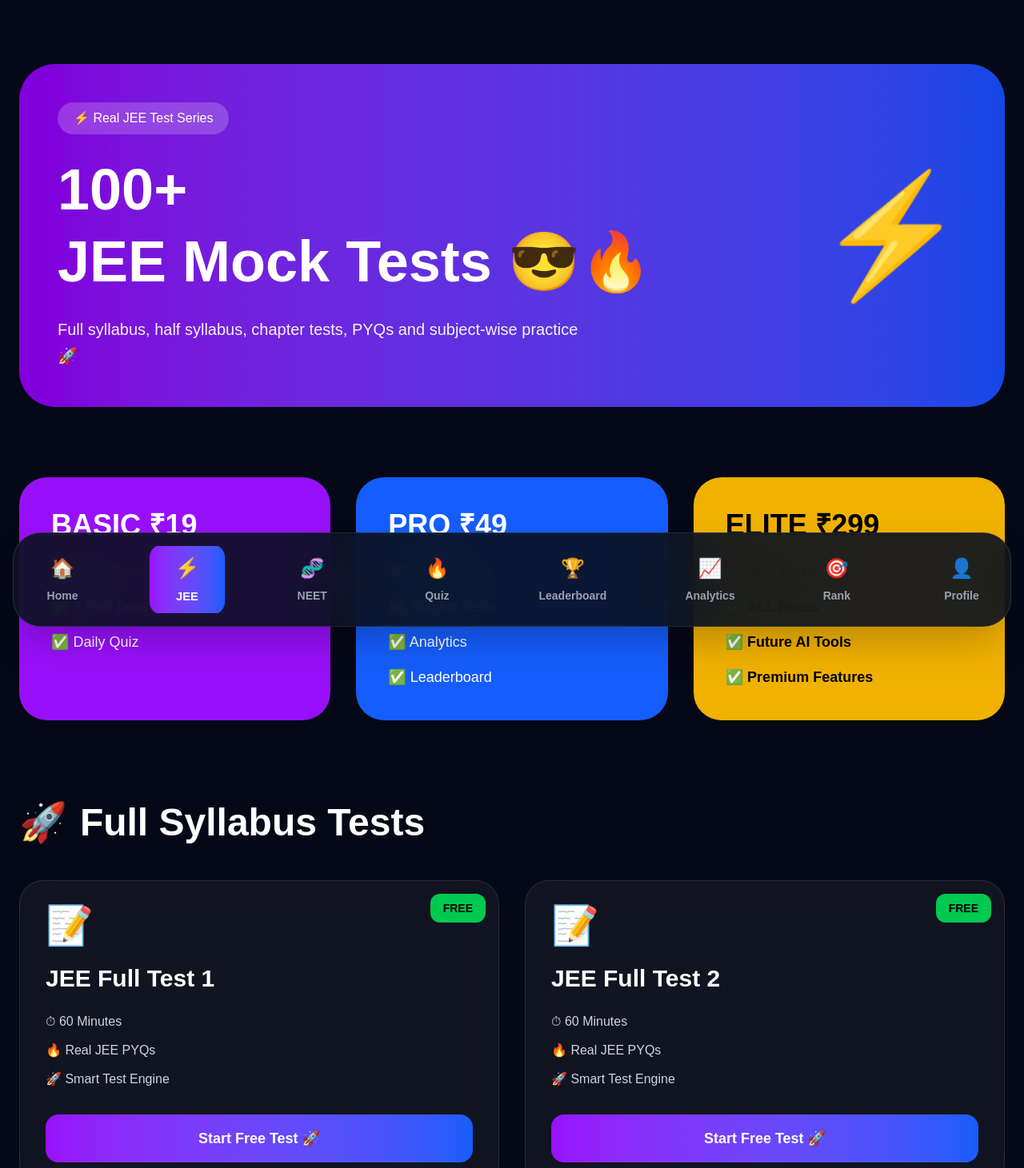
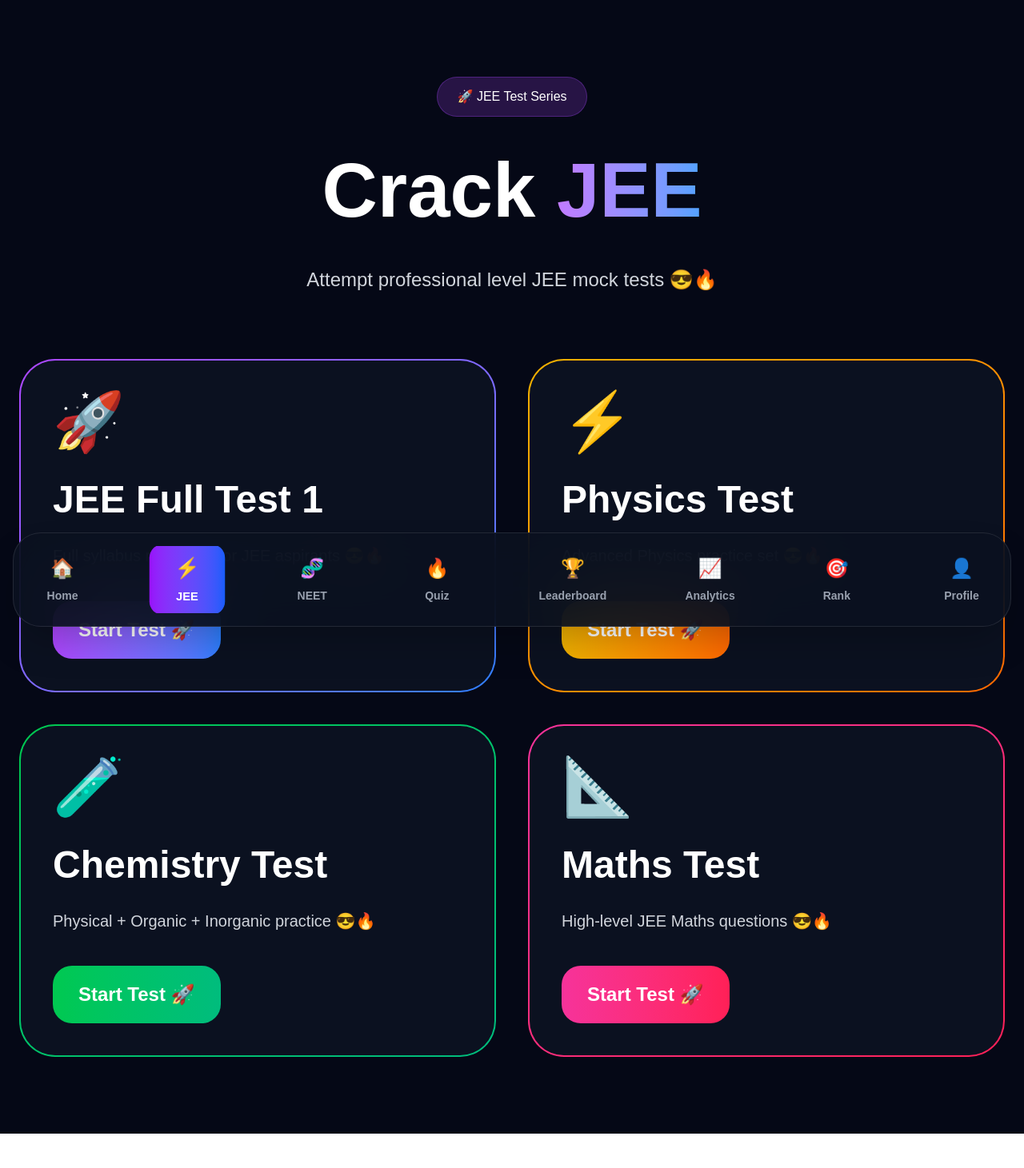
Before and after one commit to himanshu8785/exam-cracker, a Next.js app: page /jee-tests in a window 1280 px wide. Shown: the top 1461 px of the page at 80% size. Built offline with nearby package versions, Linux system fonts and the light colour scheme.

Commit message:
restored stable mock engine

```diff
--- a/app/jee-tests/page.tsx
+++ b/app/jee-tests/page.tsx
@@ -2,346 +2,156 @@
 
 import Link from "next/link";
 
-export default function JEETestSeriesPage(){
+export default function JEETestsPage(){
 
-  const fullTests = Array.from(
-    {length:20},
-    (_,i)=>{
+  const tests = [
 
-      let plan = "FREE";
+    {
 
-      if(i >= 3){
+      title:"JEE Full Test 1",
 
-        plan = "BASIC";
+      description:
+      "Full syllabus mock test for JEE aspirants 😎🔥",
 
-      }
+      icon:"🚀",
 
-      if(i >= 8){
+      color:
+      "from-purple-500 to-blue-500"
 
-        plan = "PRO";
+    },
 
-      }
+    {
 
-      if(i >= 15){
+      title:"Physics Test",
 
-        plan = "ELITE";
+      description:
+      "Advanced Physics practice set 😎🔥",
 
-      }
+      icon:"⚡",
 
-      return{
+      color:
+      "from-yellow-500 to-orange-500"
 
-        title:`JEE Full Test ${i+1}`,
+    },
 
-        plan,
+    {
 
-        link:`/mock-test?exam=JEE&test=${i+1}`
+      title:"Chemistry Test",
 
-      };
+      description:
+      "Physical + Organic + Inorganic practice 😎🔥",
+
+      icon:"🧪",
+
+      color:
+      "from-green-500 to-emerald-500"
+
+    },
+
+    {
+
+      title:"Maths Test",
+
+      description:
+      "High-level JEE Maths questions 😎🔥",
+
+      icon:"📐",
+
+      color:
+      "from-pink-500 to-rose-500"
 
     }
-  );
 
-  function getBadge(plan:string){
+  ];
 
-    if(plan === "FREE"){
+  return(
 
-      return(
+    <main className="min-h-screen bg-[#050816] text-white overflow-hidden">
 
-        <div className="bg-green-500 text-black px-4 py-2 rounded-xl text-sm font-bold">
+      {/* HERO */}
 
-          FREE
+      <section className="max-w-7xl mx-auto px-6 pt-24 pb-20 text-center">
+
+        <div className="inline-block px-6 py-3 rounded-full bg-purple-500/20 border border-purple-500/30 mb-8">
+
+          🚀 JEE Test Series
 
         </div>
 
-      );
+        <h1 className="text-7xl md:text-8xl font-black mb-8 leading-tight">
 
-    }
+          Crack
+          {" "}
 
-    if(plan === "BASIC"){
+          <span className="bg-gradient-to-r from-purple-400 to-blue-400 text-transparent bg-clip-text">
 
-      return(
+            JEE
 
-        <div className="bg-purple-500 px-4 py-2 rounded-xl text-sm font-bold">
+          </span>
 
-          BASIC ₹19
+        </h1>
 
-        </div>
+        <p className="text-2xl text-gray-300 max-w-4xl mx-auto leading-relaxed">
 
-      );
+          Attempt professional level JEE mock tests 😎🔥
 
-    }
-
-    if(plan === "PRO"){
-
-      return(
-
-        <div className="bg-blue-500 px-4 py-2 rounded-xl text-sm font-bold">
-
-          PRO ₹49
-
-        </div>
-
-      );
-
-    }
-
-    return(
-
-      <div className="bg-yellow-500 text-black px-4 py-2 rounded-xl text-sm font-bold">
-
-        ELITE ₹299
-
-      </div>
-
-    );
-
-  }
-
-  function TestCard({title,link,plan}:any){
-
-    const locked =
-    plan !== "FREE";
-
-    return(
-
-      <div className="bg-white/5 border border-white/10 backdrop-blur-xl rounded-[30px] p-8 hover:border-purple-500 transition relative overflow-hidden">
-
-        <div className="absolute top-4 right-4">
-
-          {getBadge(plan)}
-
-        </div>
-
-        <div className="flex justify-between items-center mb-6">
-
-          <div className="text-5xl">
-
-            📝
-
-          </div>
-
-        </div>
-
-        <h2 className="text-3xl font-black mb-6">
-
-          {title}
-
-        </h2>
-
-        <div className="space-y-3 text-gray-300 mb-8">
-
-          <p>
-
-            ⏱ 60 Minutes
-
-          </p>
-
-          <p>
-
-            🔥 Real JEE PYQs
-
-          </p>
-
-          <p>
-
-            🚀 Smart Test Engine
-
-          </p>
-
-        </div>
-
-        {
-
-          locked
-
-          ?
-
-          <Link
-            href="/pricing"
-            className="block text-center py-4 rounded-2xl bg-gradient-to-r from-yellow-500 to-orange-500 text-lg font-bold"
-          >
-
-            Unlock {plan} 💎
-
-          </Link>
-
-          :
-
-          <Link
-            href={link}
-            className="block text-center py-4 rounded-2xl bg-gradient-to-r from-purple-600 to-blue-600 text-lg font-bold"
-          >
-
-            Start Free Test 🚀
-
-          </Link>
-
-        }
-
-      </div>
-
-    );
-
-  }
-
-  return(
-
-    <main className="min-h-screen bg-[#050816] text-white">
-
-      {/* HERO */}
-
-      <section className="max-w-7xl mx-auto px-6 pt-20 pb-12">
-
-        <div className="bg-gradient-to-r from-purple-700 to-blue-700 rounded-[45px] p-12">
-
-          <div className="flex flex-col md:flex-row justify-between items-center gap-10">
-
-            <div>
-
-              <div className="inline-block px-5 py-2 rounded-full bg-white/20 mb-6">
-
-                ⚡ Real JEE Test Series
-
-              </div>
-
-              <h1 className="text-7xl font-black leading-tight mb-6">
-
-                100+
-                <br />
-
-                JEE Mock Tests 😎🔥
-
-              </h1>
-
-              <p className="text-xl text-gray-100 max-w-2xl leading-relaxed">
-
-                Full syllabus,
-                half syllabus,
-                chapter tests,
-                PYQs and subject-wise practice 🚀
-
-              </p>
-
-            </div>
-
-            <div className="text-[150px]">
-
-              ⚡
-
-            </div>
-
-          </div>
-
-        </div>
-
-      </section>
-
-      {/* PLAN INFO */}
-
-      <section className="max-w-7xl mx-auto px-6 py-10">
-
-        <div className="grid grid-cols-1 md:grid-cols-3 gap-8">
-
-          <div className="bg-purple-600 rounded-[35px] p-10">
-
-            <h2 className="text-4xl font-black mb-6">
-
-              BASIC ₹19
-
-            </h2>
-
-            <div className="space-y-4 text-lg">
-
-              <p>✅ 3 Full Tests</p>
-
-              <p>✅ 2 Half Tests</p>
-
-              <p>✅ Daily Quiz</p>
-
-            </div>
-
-          </div>
-
-          <div className="bg-blue-600 rounded-[35px] p-10">
-
-            <h2 className="text-4xl font-black mb-6">
-
-              PRO ₹49
-
-            </h2>
-
-            <div className="space-y-4 text-lg">
-
-              <p>✅ 20 Full Tests</p>
-
-              <p>✅ Subject Tests</p>
-
-              <p>✅ Analytics</p>
-
-              <p>✅ Leaderboard</p>
-
-            </div>
-
-          </div>
-
-          <div className="bg-yellow-500 text-black rounded-[35px] p-10">
-
-            <h2 className="text-4xl font-black mb-6">
-
-              ELITE ₹299
-
-            </h2>
-
-            <div className="space-y-4 text-lg font-semibold">
-
-              <p>✅ ALL Tests</p>
-
-              <p>✅ ALL Notes</p>
-
-              <p>✅ Future AI Tools</p>
-
-              <p>✅ Premium Features</p>
-
-            </div>
-
-          </div>
-
-        </div>
+        </p>
 
       </section>
 
       {/* TESTS */}
 
-      <section className="max-w-7xl mx-auto px-6 py-16 pb-24">
+      <section className="max-w-7xl mx-auto px-6 pb-24">
 
-        <div className="flex items-center gap-4 mb-12">
+        <div className="grid grid-cols-1 md:grid-cols-2 gap-10">
 
-          <div className="text-5xl">
+          {
 
-            🚀
+            tests.map((test,index)=>(
 
-          </div>
+              <div
+                key={index}
+                className="relative rounded-[45px] p-[2px]"
+              >
 
-          <h2 className="text-5xl font-black">
+                <div className={`absolute inset-0 rounded-[45px] bg-gradient-to-br ${test.color}`}></div>
 
-            Full Syllabus Tests
+                <div className="relative bg-[#0B1120] rounded-[43px] p-10 h-full">
 
-          </h2>
+                  <div className="text-7xl mb-8">
 
-        </div>
+                    {test.icon}
 
-        <div className="grid grid-cols-1 md:grid-cols-2 gap-8">
+                  </div>
 
-          {fullTests.map((test,index)=>(
+                  <h2 className="text-5xl font-black mb-6 leading-tight">
 
-            <TestCard
-              key={index}
-              title={test.title}
-              link={test.link}
-              plan={test.plan}
-            />
+                    {test.title}
 
-          ))}
+                  </h2>
+
+                  <p className="text-gray-300 text-xl leading-relaxed mb-10">
+
+                    {test.description}
+
+                  </p>
+
+                  <Link
+                    href="/mock-test"
+                    className={`inline-flex items-center gap-3 px-8 py-5 rounded-3xl bg-gradient-to-r ${test.color} text-2xl font-black`}
+                  >
+
+                    Start Test 🚀
+
+                  </Link>
+
+                </div>
+
+              </div>
+
+            ))
+
+          }
 
         </div>
 
```
